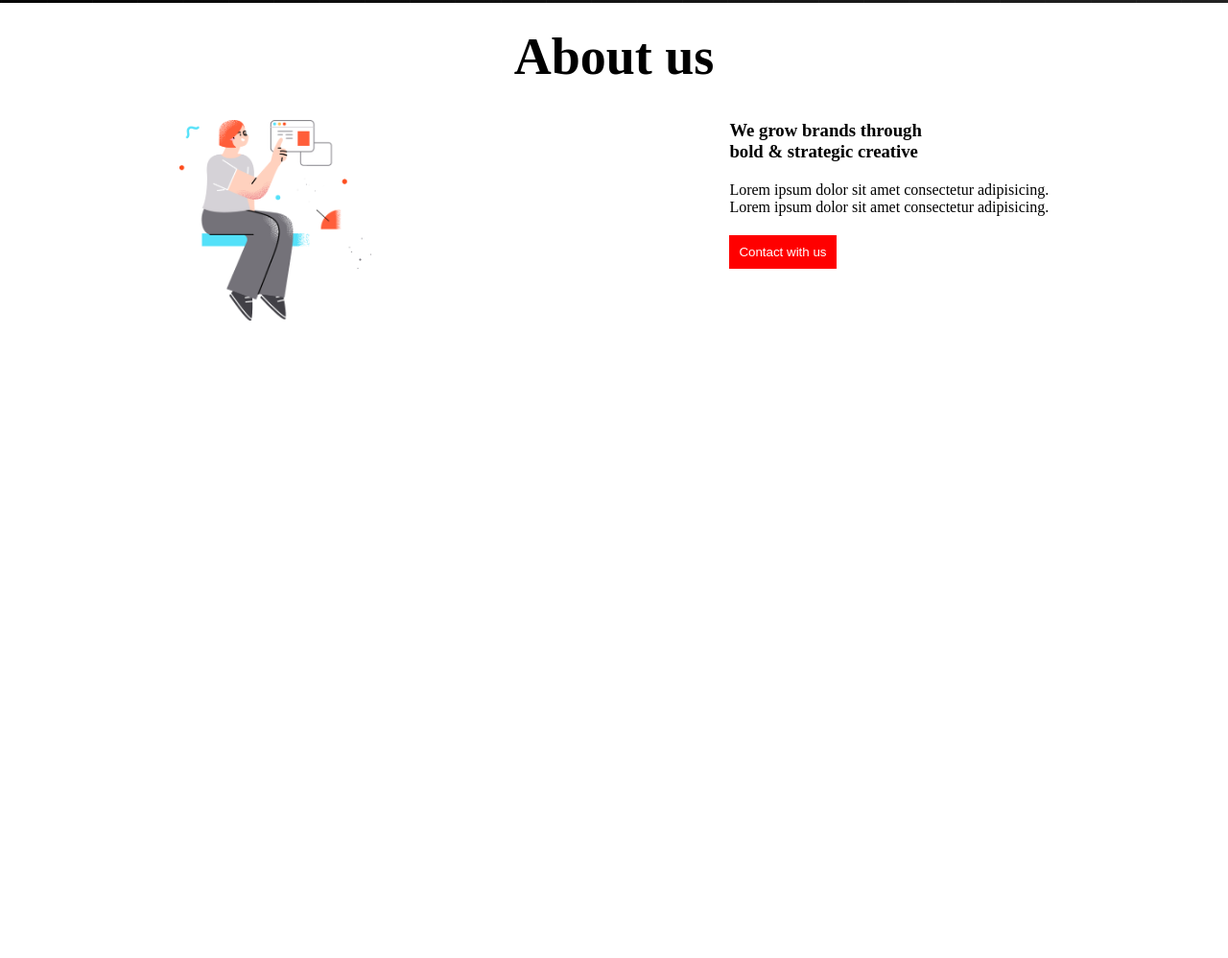
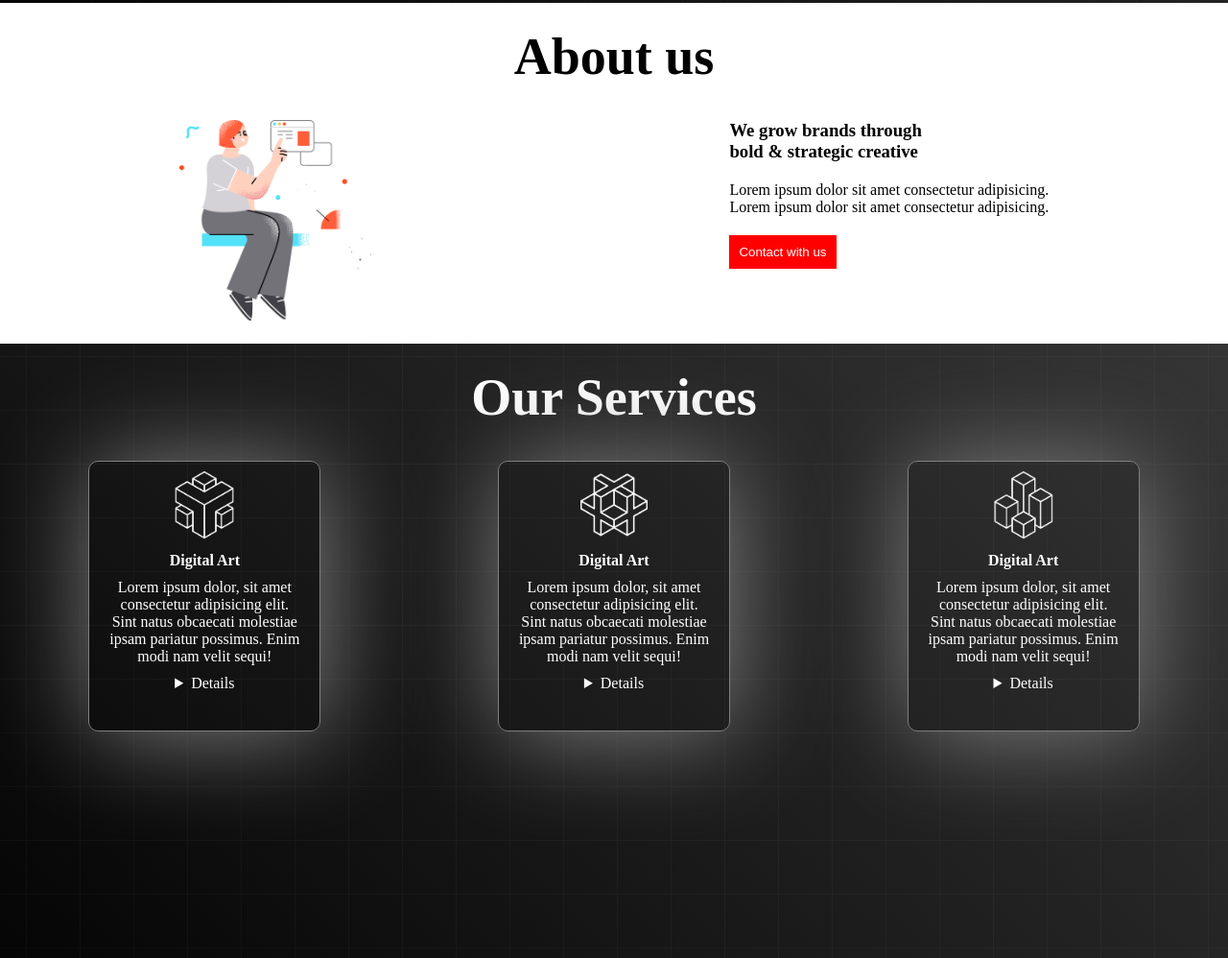
Before and after one commit to Hujaifa81/first-webpage, a plain HTML site: page index.html in a window 1280 px wide. Shown: the part 861-1859 px from the top of the page at 96% size. Before the commit the page ends 1199 px from the top, so only its background shows below. Drawn offline with Linux system fonts and the light colour scheme.

Commit message:
services section done

```diff
--- a/index.html
+++ b/index.html
@@ -59,7 +59,40 @@
                 </div>
 
         </section>
+        <section>
+            <div class="services-container">
+                <h1 class="title about-title box-title">Our Services</h1>
+                <div class="box">
+                    <div class="single-box">
+                        <img class="icon" src="./icon/0.png" alt="">
+                        <h4 class="box-title">Digital Art</h4>
+                        <p class="box-p">Lorem ipsum dolor, sit amet <br> consectetur adipisicing elit. <br> Sint natus obcaecati molestiae <br> ipsam pariatur possimus. Enim <br> modi nam velit sequi!</p>
+                        <details>
 
+                        </details>
+
+                    </div>
+                    <div class="single-box">
+                        <img class="icon" src="./icon/1.png" alt="">
+                        <h4 class="box-title">Digital Art</h4>
+                        <p class="box-p">Lorem ipsum dolor, sit amet <br> consectetur adipisicing elit. <br> Sint natus obcaecati molestiae <br> ipsam pariatur possimus. Enim <br> modi nam velit sequi!</p>
+                        <details>
+
+                        </details>
+
+                    </div>
+                    <div class="single-box">
+                        <img class="icon" src="./icon/2.png" alt="">
+                        <h4 class="box-title">Digital Art</h4>
+                        <p class="box-p">Lorem ipsum dolor, sit amet <br> consectetur adipisicing elit. <br> Sint natus obcaecati molestiae <br> ipsam pariatur possimus. Enim <br> modi nam velit sequi!</p>
+                        <details>
+
+                        </details>
+                    </div>
+                </div>
+            </div>
+
+        </section>
 
     </main>
     <footer>
--- a/styles/styles.css
+++ b/styles/styles.css
@@ -72,3 +72,33 @@
 .pera{
     margin:20px 0px;
 }
+.services-container{
+    background-image:url("../images/background.png"),linear-gradient(45deg,rgb(5,5,5),rgb(53, 53, 53));
+    height:80vh;
+    margin-top: 20px;
+}
+.box{
+    display:flex;
+    justify-content: space-around;
+    align-items: center;
+}
+.single-box{
+    width:240px;
+    height:280px;
+    border:1px solid gray;
+    text-align: center;
+    box-shadow: 4px 2px 105px gray;
+    border-radius: 10px;
+    color:white;
+}
+.box-title{
+    color:white;
+}
+.box-p{
+    color:white;
+    padding:10px;
+}
+.icon{
+    width:70px;
+    padding:10px;
+}
```
